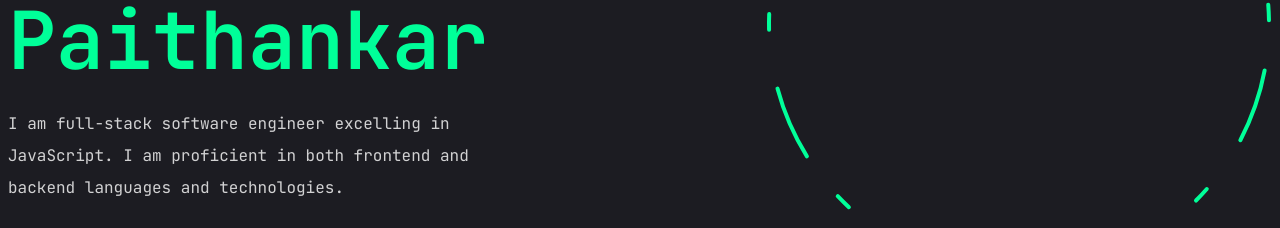
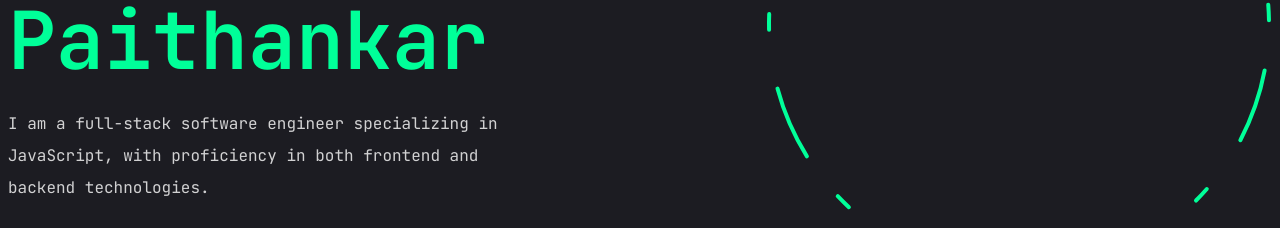
Before and after one commit to shubhampaithankar/portfolio, a Next.js app: page / in a window 1280 px wide. Shown: the part 401-629 px from the top of the page. Built offline with nearby package versions, Linux system fonts and the light colour scheme; no server answers.

Commit message:
description changes, stair bg color to gray

```diff
--- a/src/app/page.jsx
+++ b/src/app/page.jsx
@@ -16,8 +16,8 @@ export default function Home() {
                             <span className="text-accent">Shubham Paithankar</span>
                         </h1>
                         <p className="mb-8 max-w-[500px] text-white/80">
-                            I am full-stack software engineer excelling in JavaScript. I am
-                            proficient in both frontend and backend languages and technologies.
+                            I am a full-stack software engineer specializing in JavaScript, with
+                            proficiency in both frontend and backend technologies.
                         </p>
                         <div className="flex flex-col items-center gap-8 xl:flex-row">
                             <Button
--- a/src/components/stairtransition.jsx
+++ b/src/components/stairtransition.jsx
@@ -59,7 +59,7 @@ const Stairs = () => {
                     ease: 'easeInOut',
                     delay: reverseIndex(6, index) * 0.1,
                 }}
-                className="relative h-full w-full bg-white"
+                className="relative h-full w-full bg-gray-600"
             />
         )
     })
```
